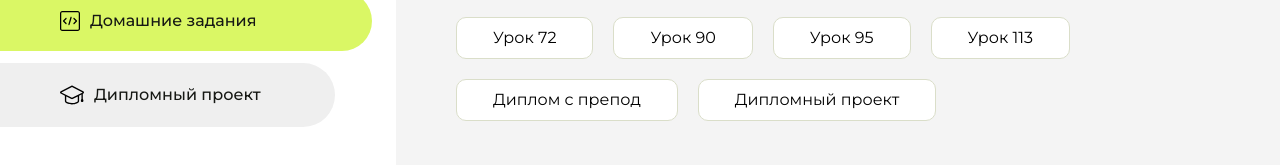
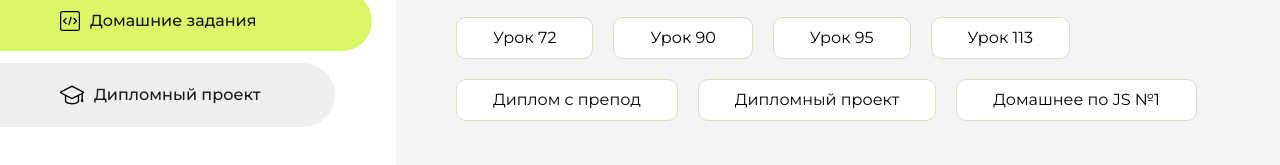
Before and after one commit to check-engine-404/homework, a plain HTML site: page index.html in a window 1280 px wide. Shown: the part 345-510 px from the top of the page. Drawn offline with Linux system fonts and the light colour scheme.

Commit message:
Update index.html

```diff
--- a/index.html
+++ b/index.html
@@ -148,6 +148,10 @@
                          <li class="content__list-item">
                         <a href="Дипломный проект/index.html">Дипломный проект </a>
                     </li>
+                     </li>
+                         <li class="content__list-item">
+                        <a href="HomeWork-1/index.html">Домашнее по JS №1 </a>
+                    </li>
                 </ul>
             </div>
             <div class="content__block hidden" id="diplomBlock">
```
